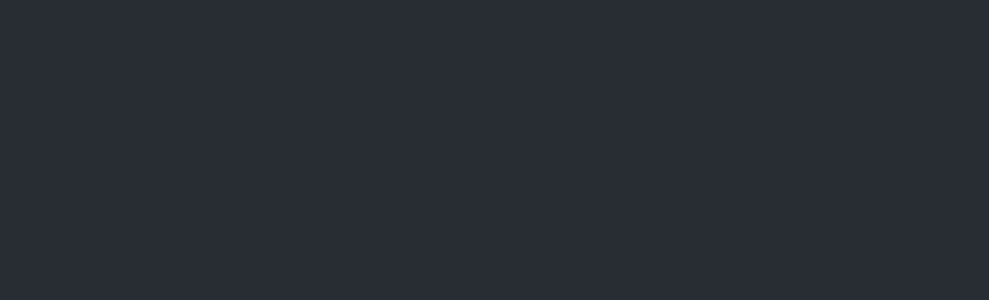
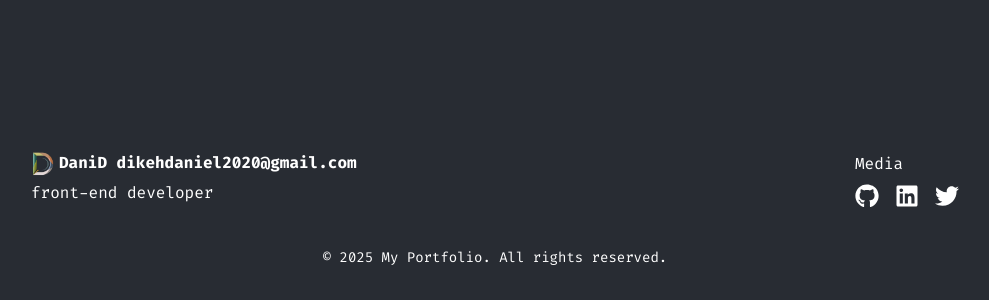
Before and after one commit to 081dikeh/MyPortfolio, a React (Vite) app: page / in a window 1280 px wide. Shown: the part 2245-2545 px from the top of the page, without its empty margins (145-1134 px from the left). Before the commit the page ends 2364 px from the top, so only its background shows below. Built offline with nearby package versions, Linux system fonts and the light colour scheme.

Commit message:
made progress with footer

```diff
--- a/package.json
+++ b/package.json
@@ -12,6 +12,7 @@
   "dependencies": {
     "react": "^19.1.1",
     "react-dom": "^19.1.1",
+    "react-icons": "^5.5.0",
     "react-router-dom": "^7.9.4"
   },
   "devDependencies": {
--- a/src/components/Footer.tsx
+++ b/src/components/Footer.tsx
@@ -1,9 +1,39 @@
-
+import logoImg from '../assets/logoimg.png'
+import { FaGithub, FaLinkedin, FaTwitter } from 'react-icons/fa';
 
 export default function Footer() {
   return (
-    <footer>
+    <footer className="text-white font-fira flex flex-col gap-6 py-8">
+      <div className='flex justify-between'>
 
+        <div className="flex flex-col gap-1">
+          <div className="flex items-center gap-1 font-bold text-base">
+            <img src={logoImg} className=' w-[24px]' alt="logo" />
+            <h1>DaniD <span><a href="mailto:">dikehdaniel2020@gmail.com</a></span></h1>
+          </div>
+          <p>front-end developer</p>
+        </div>
+
+        <div>
+          <p>Media</p>
+          <ul className="flex gap-4 text-2xl mt-2">
+            <li>
+              <FaGithub/>
+            </li>
+            <li>
+              <FaLinkedin/>
+            </li>
+            <li>
+              <FaTwitter/>
+            </li>
+          </ul>
+        </div>
+      </div>
+
+
+      <div className="text-sm pt-4 flex justify-center">
+        <p>© 2025 My Portfolio. All rights reserved.</p>
+      </div>
     </footer>
   )
 }
--- a/src/custom.d.ts
+++ b/src/custom.d.ts
@@ -24,3 +24,10 @@ declare module '*.gif' {
   const value: string;
   export default value;
 }
+
+// Provide a loose module declaration for react-icons packages
+declare module 'react-icons/*' {
+  import * as React from 'react';
+  const icons: { [key: string]: React.ComponentType<any> };
+  export = icons;
+}
```
Also changed, not shown: 1 other file (tests, documents, lock files or other folders).
